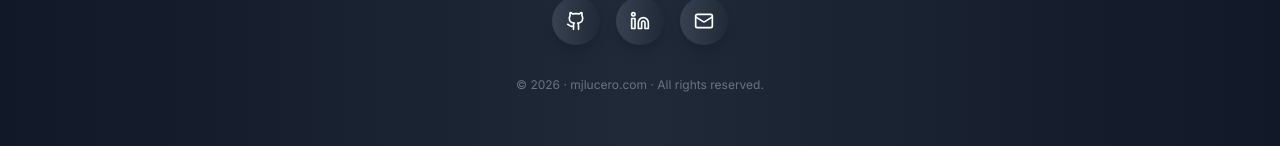
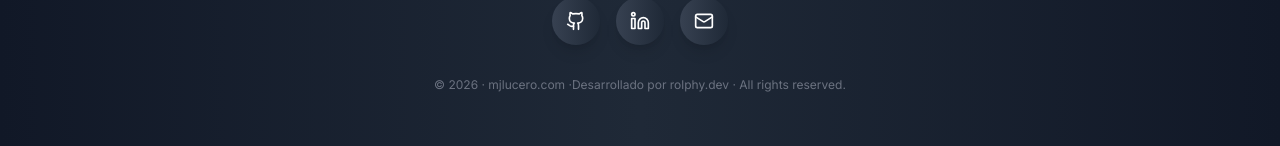
Before and after one commit to matiasjavierlucero/cv-web, a React (Vite) app: page / in a window 1280 px wide. Shown: the part 6809-6955 px from the top of the page. Built offline with nearby package versions, Linux system fonts and the light colour scheme.

Commit message:
desarrollado por

```diff
--- a/src/CVMatias.tsx
+++ b/src/CVMatias.tsx
@@ -1074,7 +1074,7 @@ const CVWeb = () => {
                             </a>
                         ))}
                     </div>
-                    <p className="text-gray-500 text-xs">© 2026 · mjlucero.com · All rights reserved.</p>
+                    <p className="text-gray-500 text-xs">© 2026 · mjlucero.com ·Desarrollado por <a href="https://rolphy.dev"> rolphy.dev </a>· All rights reserved.</p>
                 </div>
             </footer>
 
```
